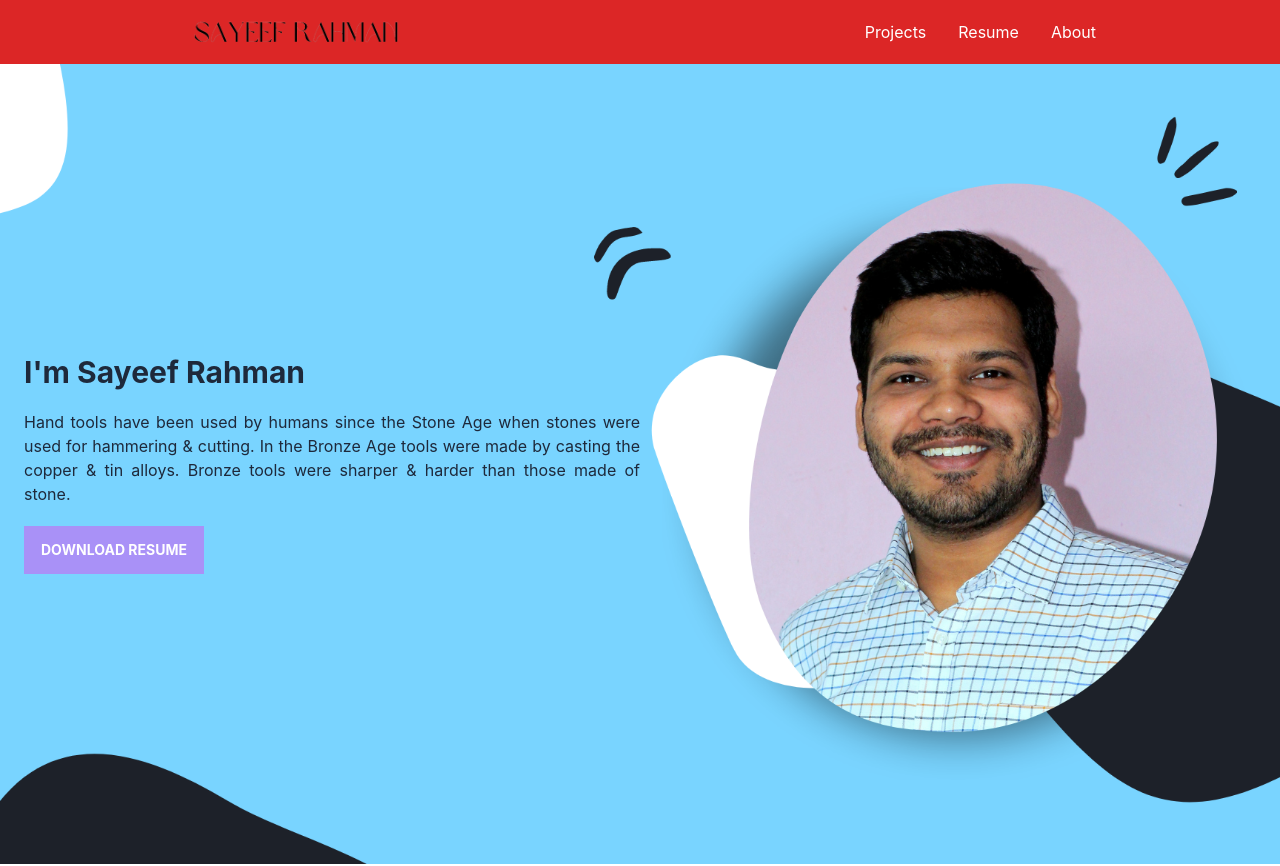
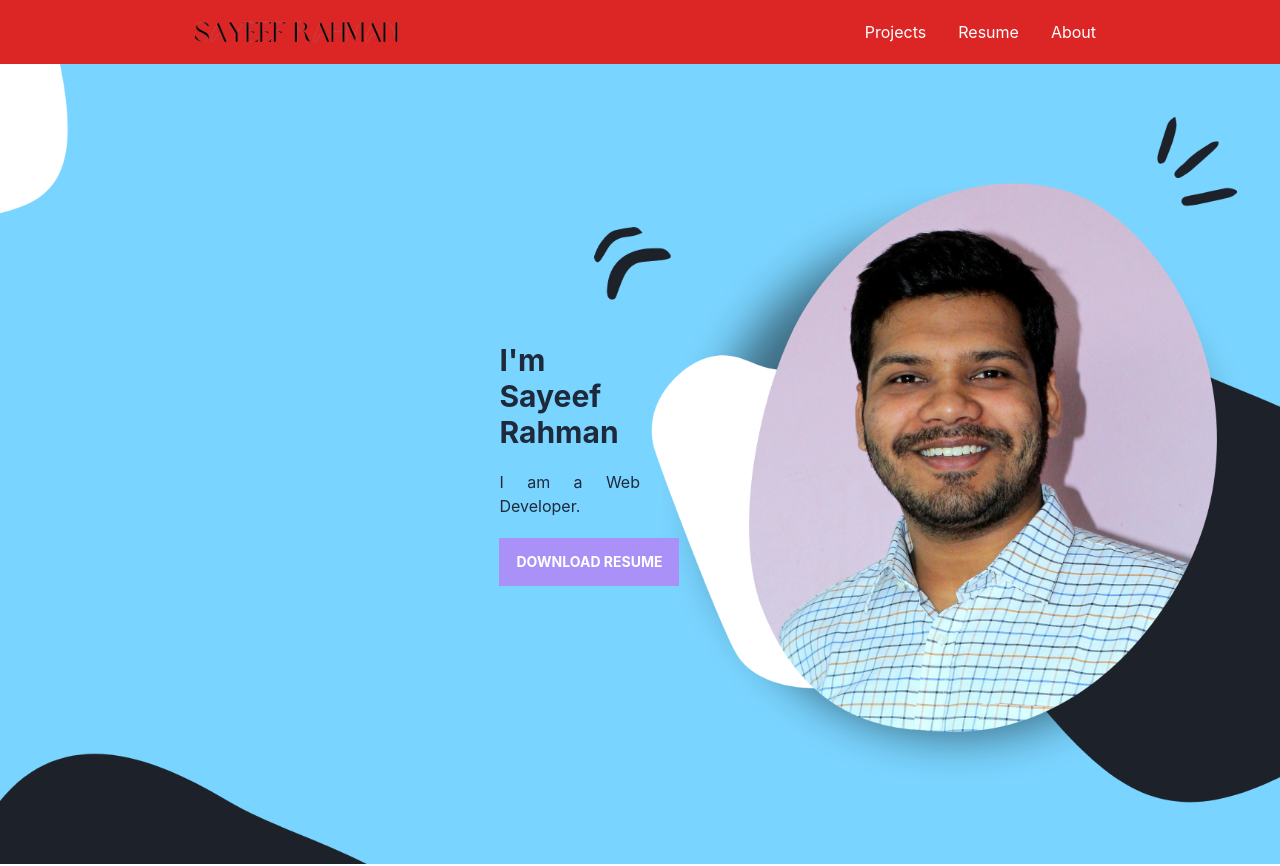
Before and after one commit to sayeef-rahman/sayeef-rahman-portfolio-website, a React (Create React App) app: page / in a window 1280 px wide. Shown: the top 866 px of the page. Built offline with nearby package versions, Linux system fonts and the light colour scheme.

Commit message:
Hero Section added

```diff
--- a/src/Pages/Home/HeroSection.js
+++ b/src/Pages/Home/HeroSection.js
@@ -8,7 +8,7 @@ const HeroSection = () => {
             <div className="px-6">
                 <div className="text-slate-800 lg:w-1/2">
                     <h1 className="mb-5 text-3xl font-bold ">I'm Sayeef Rahman</h1>
-                    <p className="mb-5  text-justify">Hand tools have been used by humans since the Stone Age when stones were used for hammering & cutting. In the Bronze Age tools were made by casting the copper & tin alloys. Bronze tools were sharper & harder than those made of stone.</p>
+                    <p className="mb-5  text-justify">I am a Web Developer.</p>
                 </div>
                 <div>
                     <a href={resume} target="_blank"><button className='btn btn-primary font-bold text-white rounded-none'>Download Resume</button></a>
```
